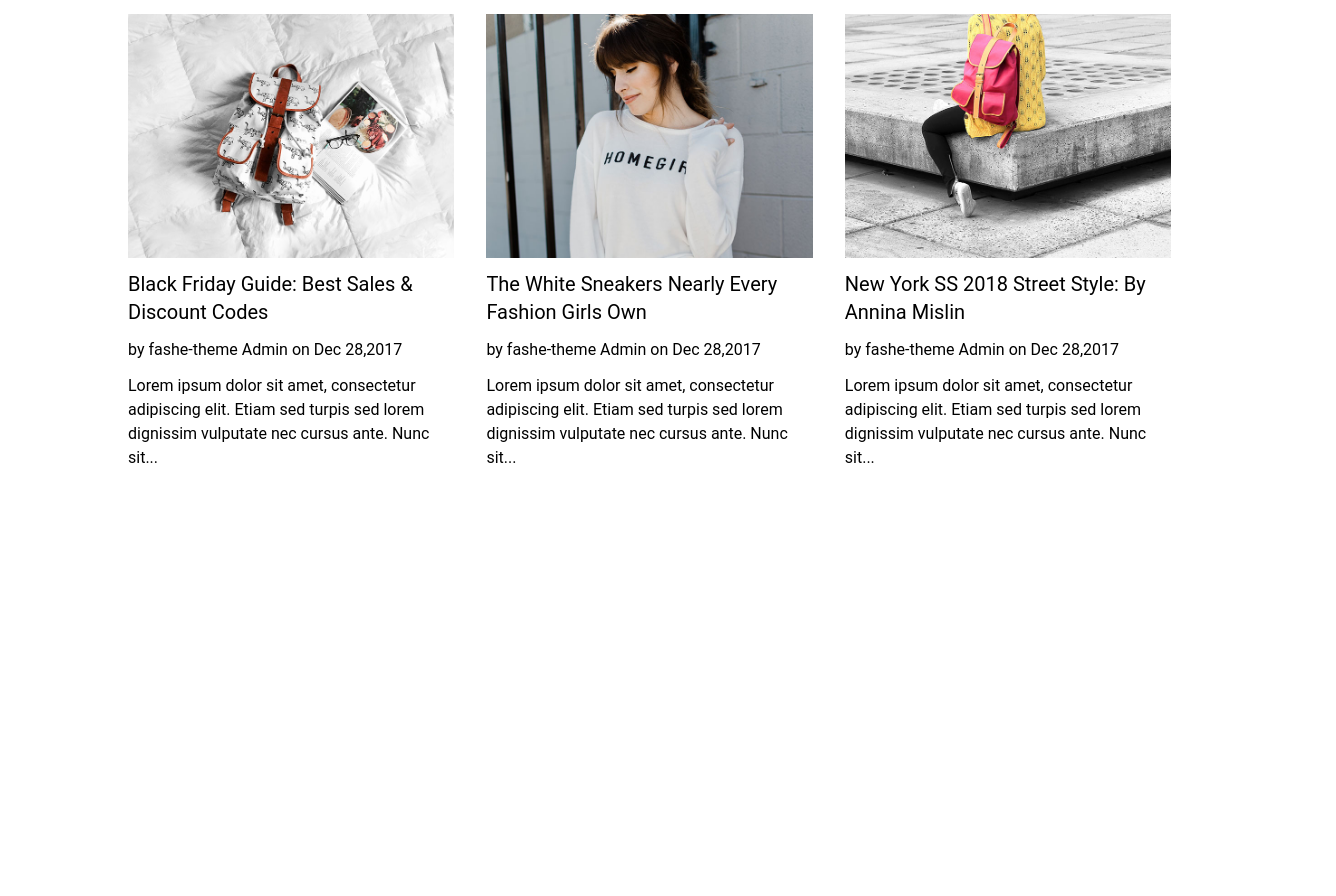
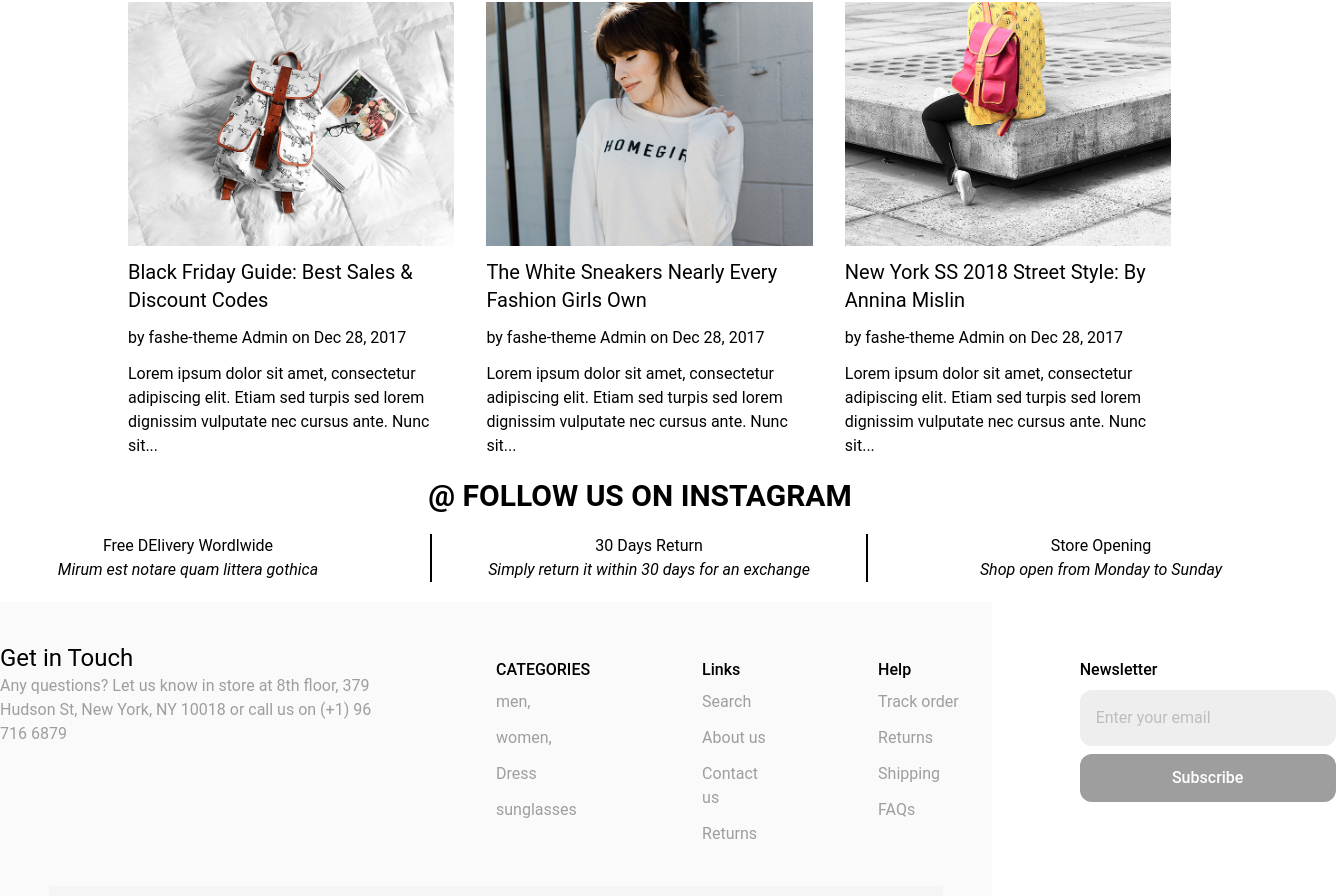
Before and after one commit to aymanboujjar/React_Final_projet-Ayman_Boujjar, a React (Create React App) app: page / in a window 1280 px wide. Shown: the part 2908-3804 px from the top of the page, 1336 px wide, since content can reach past the window. Before the commit the page ends 3378 px from the top, so only its background shows below. Built offline with nearby package versions, Linux system fonts and the light colour scheme.

Commit message:
home page donne witout fully responsive

```diff
--- a/src/App.jsx
+++ b/src/App.jsx
@@ -2,12 +2,18 @@
 import { Routes, Route } from "react-router-dom";
 import "./index.css"
 import Home from "./pages/home";
+import Navbar from "./layouts/navbar";
+import Footer from "./layouts/footer";
+
 function App() {
   return (
     <>
+    <Navbar/>
     <Routes>
+
       <Route path="/" element={<Home/>} />
     </Routes>
+    <Footer/>
     </>
   );
 }
--- /dev/null
+++ b/src/layouts/footer.jsx
@@ -0,0 +1,114 @@
+import React from 'react';
+
+const Footer = () => {
+  return (
+    <div className='mt-5 sm:mr-72'>
+      <footer className="bg-gray-50 flex flex-col items-center">
+        <div className="mx-auto flex flex-col gap-y-8 py-10 max-w-screen-xl sm:flex-row sm:gap-x-28">
+          <div className="w-full flex-1 max-w-sm sm:ml-0 ml-4">
+            <div className="text-gray-500 w-full sm:w-[30vw]">
+              <h1 className="text-2xl text-black opacity-1">Get in Touch</h1>
+              <p>
+                Any questions? Let us know in store at 8th floor, 379 Hudson St,
+                New York, NY 10018 or call us on (+1) 96 716 6879
+              </p>
+            </div>
+          </div>
+
+          <div className="w-full flex-1 sm:ml-0 ml-4">
+            <div className="mt-4 mb-2 font-medium">CATEGORIES</div>
+            <div className="text-gray-500">
+              <ul className='space-y-3'>
+                <li>men,</li>
+                <li>women,</li>
+                <li>Dress</li>
+                <li>sunglasses</li>
+              </ul>
+            </div>
+          </div>
+
+          <div className="w-full flex-1 sm:ml-0 ml-4">
+            <div className="mt-4 mb-2 font-medium">Links</div>
+            <div aria-label="Footer Navigation" className="text-gray-500">
+              <ul className="space-y-3 sm:w-[5vw] w-full">
+                <li>
+                  <a className="hover:text-blue-600 hover:underline" href="#">
+                    Search
+                  </a>
+                </li>
+                <li>
+                  <a className="hover:text-blue-600 hover:underline" href="#">
+                    About us
+                  </a>
+                </li>
+                <li>
+                  <a className="hover:text-blue-600 hover:underline" href="#">
+                    Contact us
+                  </a>
+                </li>
+                <li>
+                  <a className="hover:text-blue-600 hover:underline" href="#">
+                    Returns
+                  </a>
+                </li>
+              </ul>
+            </div>
+          </div>
+
+          <div className="w-full flex-1 sm:ml-0 ml-4">
+            <div className="mt-4 mb-2 font-medium">Help</div>
+            <div aria-label="Footer Navigation" className="text-gray-500">
+              <ul className="space-y-3 sm:w-[7vw] w-full">
+                <li>
+                  <a className="hover:text-blue-600 hover:underline" href="#">
+                    Track order
+                  </a>
+                </li>
+                <li>
+                  <a className="hover:text-blue-600 hover:underline" href="#">
+                    Returns
+                  </a>
+                </li>
+                <li>
+                  <a className="hover:text-blue-600 hover:underline" href="#">
+                    Shipping
+                  </a>
+                </li>
+                <li>
+                  <a className="hover:text-blue-600 hover:underline" href="#">
+                    FAQs
+                  </a>
+                </li>
+              </ul>
+            </div>
+          </div>
+
+          <div className="w-full flex-1 ">
+            <div className="mt-4 mb-2 font-medium">Newsletter</div>
+            <div className="flex flex-col">
+              <input
+                type="email"
+                className="focus:outline w-full sm:w-[20vw] mb-2 block h-14 rounded-xl bg-gray-200 px-4 focus:outline-none focus:ring-1 focus:ring-blue-600"
+                placeholder="Enter your email"
+              />
+              <button className="block rounded-xl bg-gray-500 px-6 py-3 font-medium text-white">
+                Subscribe
+              </button>
+            </div>
+          </div>
+        </div>
+
+        <div className="bg-gray-100">
+          <div className="mx-auto flex max-w-screen-xl flex-col gap-y-4 px-4 py-3 text-center text-gray-500 sm:flex-row sm:justify-between sm:text-left">
+            <div className="flex items-center sm:ml-64 ml-0">
+              Copyright © 2022 Shopify Theme Developed by MassTechnologist All
+              rights reserved.
+            </div>
+          </div>
+        </div>
+      </footer>
+    </div>
+  );
+};
+
+export default Footer;
--- a/src/pages/components/caroussel2.jsx
+++ b/src/pages/components/caroussel2.jsx
@@ -56,7 +56,7 @@ const Carousel2 = () => {
   return (
     <>
     <div className='mt-10 flex justify-center items-center'>
-      <h1 className='text-4xl font-extrabold mb-3'>FEATURED PRODUCTS</h1>
+      <h1 className='text-4xl font-extrabold mb'>FEATURED PRODUCTS</h1>
     </div>
     <div className="slider-container overflow-hidden ">
       <Slider className='px-10' {...settings}>
--- a/src/pages/components/home/blog.jsx
+++ b/src/pages/components/home/blog.jsx
@@ -5,28 +5,46 @@ const Blog = () => {
     return (
         <div className='flex flex-col gap-y-5 items-center justify-center mt-5'>
             <h1 className='text-3xl font-bold'>OUR BLOG</h1>
-         <div className='flex gap-8 px-24 '>
+            <div className='flex gap-8 px-24'>
+                <div className='w-[30%] flex flex-col gap-y-3 ml-8'>
+                    <div className='relative overflow-hidden'>
+                        <img
+                            src={Images.blog1}
+                            alt=""
+                            className="w-full h-full object-cover transition-transform duration-500 ease-in-out transform hover:scale-110"
+                        />
+                    </div>
+                    <h1 className='text-xl'>Black Friday Guide: Best Sales & Discount Codes</h1>
+                    <h6>by fashe-theme Admin on Dec 28, 2017</h6>
+                    <p>Lorem ipsum dolor sit amet, consectetur adipiscing elit. Etiam sed turpis sed lorem dignissim vulputate nec cursus ante. Nunc sit...</p>
+                </div>
 
-        <div className='w-[30%] flex flex-col gap-y-3 ml-8'>
-            <img src={Images.blog1} alt="" />
-            <h1 className='text-xl'>Black Friday Guide: Best Sales & Discount Codes</h1>
-            <h6 className=''>by fashe-theme Admin on Dec 28,2017</h6>
-            <p className=''>Lorem ipsum dolor sit amet, consectetur adipiscing elit. Etiam sed turpis sed lorem dignissim vulputate nec cursus ante. Nunc sit...</p>
+                <div className='w-[30%] flex flex-col gap-y-3'>
+                    <div className='relative overflow-hidden'>
+                        <img
+                            src={Images.blog2}
+                            alt=""
+                            className="w-full h-full object-cover transition-transform duration-500 ease-in-out transform hover:scale-110"
+                        />
                     </div>
+                    <h1 className='text-xl'>The White Sneakers Nearly Every Fashion Girls Own</h1>
+                    <h6>by fashe-theme Admin on Dec 28, 2017</h6>
+                    <p>Lorem ipsum dolor sit amet, consectetur adipiscing elit. Etiam sed turpis sed lorem dignissim vulputate nec cursus ante. Nunc sit...</p>
+                </div>
+
                 <div className='w-[30%] flex flex-col gap-y-3'>
-            <img src={Images.blog2} alt="" />
-            <h1 className='text-xl'>The White Sneakers Nearly Every Fashion Girls Own</h1>
-            <h6 className=''>by fashe-theme Admin on Dec 28,2017</h6>
-            <p className=''>Lorem ipsum dolor sit amet, consectetur adipiscing elit. Etiam sed turpis sed lorem dignissim vulputate nec cursus ante. Nunc sit...</p>
+                    <div className='relative overflow-hidden'>
+                        <img
+                            src={Images.blog3}
+                            alt=""
+                            className="w-full h-full object-cover transition-transform duration-500 ease-in-out transform hover:scale-110"
+                        />
                     </div>
-        <div className='w-[30%] flex flex-col gap-y-3'>
-            <img src={Images.blog3} alt="" />
                     <h1 className='text-xl'>New York SS 2018 Street Style: By Annina Mislin</h1>
-            <h6 className=''>by fashe-theme Admin on Dec 28,2017</h6>
-            <p className=''>Lorem ipsum dolor sit amet, consectetur adipiscing elit. Etiam sed turpis sed lorem dignissim vulputate nec cursus ante. Nunc sit...</p>
+                    <h6>by fashe-theme Admin on Dec 28, 2017</h6>
+                    <p>Lorem ipsum dolor sit amet, consectetur adipiscing elit. Etiam sed turpis sed lorem dignissim vulputate nec cursus ante. Nunc sit...</p>
                 </div>
             </div>
-
         </div>
     );
 };
--- /dev/null
+++ b/src/pages/components/home/lastSection.jsx
@@ -0,0 +1,25 @@
+import React from 'react';
+
+const LastSection = () => {
+    return (
+        <div className='flex flex-col mt-5 gap-y-5 items-center'>
+            <h1 className='text-3xl font-bold'>@ FOLLOW US ON INSTAGRAM</h1>
+            <div className='flex gap-x-28 '>
+                <div >
+                    <p className='text-center'>Free DElivery Wordlwide</p>
+                    <i className='text-center'>Mirum est notare quam littera gothica</i>
+                </div>
+                <div className='border-l-2 border-r-2 px-14 border-black'>
+                    <p className='text-center'>30 Days Return</p>
+                    <i className='text-center'>Simply return it within 30 days for an exchange</i>
+                </div>
+                <div>
+                    <p className='text-center'>Store Opening</p>
+                    <i className='text-center'>Shop open from Monday to Sunday</i>
+                </div>
+            </div>
+        </div>
+    );
+};
+
+export default LastSection;
--- a/src/pages/home.jsx
+++ b/src/pages/home.jsx
@@ -1,20 +1,20 @@
 
 import CAroussel from "./components/home/caroussel";
-import Navbar from "./components/home/navbar";
 import Cards from "./components/home/cards";
 import Carousel2 from "./components/caroussel2";
 import Section from "./components/section";
 import Blog from "./components/home/blog";
+import LastSection from "./components/home/lastSection";
 
 function Home() {
   return (
     <>
-    <Navbar/>
     <CAroussel/>
     <Cards/>
     <Carousel2/>
     <Section/>
     <Blog/>
+    <LastSection/>
     </>
   );
 }
--- /dev/null
+++ b/src/pages/shop.jsx
@@ -0,0 +1,11 @@
+import React from 'react';
+
+const Shop = () => {
+    return (
+        <div>
+
+        </div>
+    );
+};
+
+export default Shop;
```
Also changed, not shown: src/assets/imgs/banner.webp (added), src/layouts/navbar.jsx (renamed from src/pages/components/home/navbar.jsx), 1 other file (tests, documents, lock files or other folders). Lines whose indentation alone changed are shown as unchanged.
